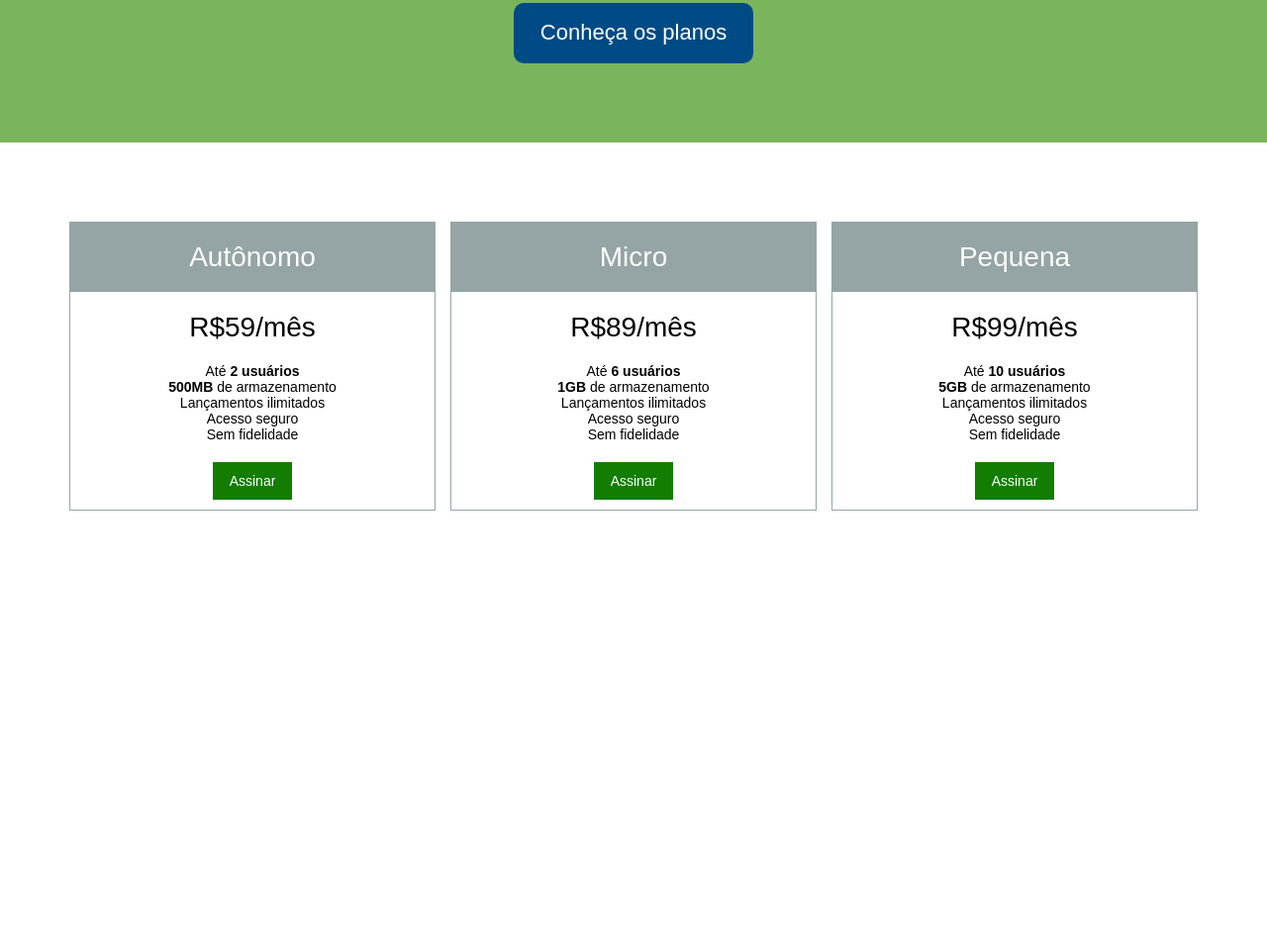
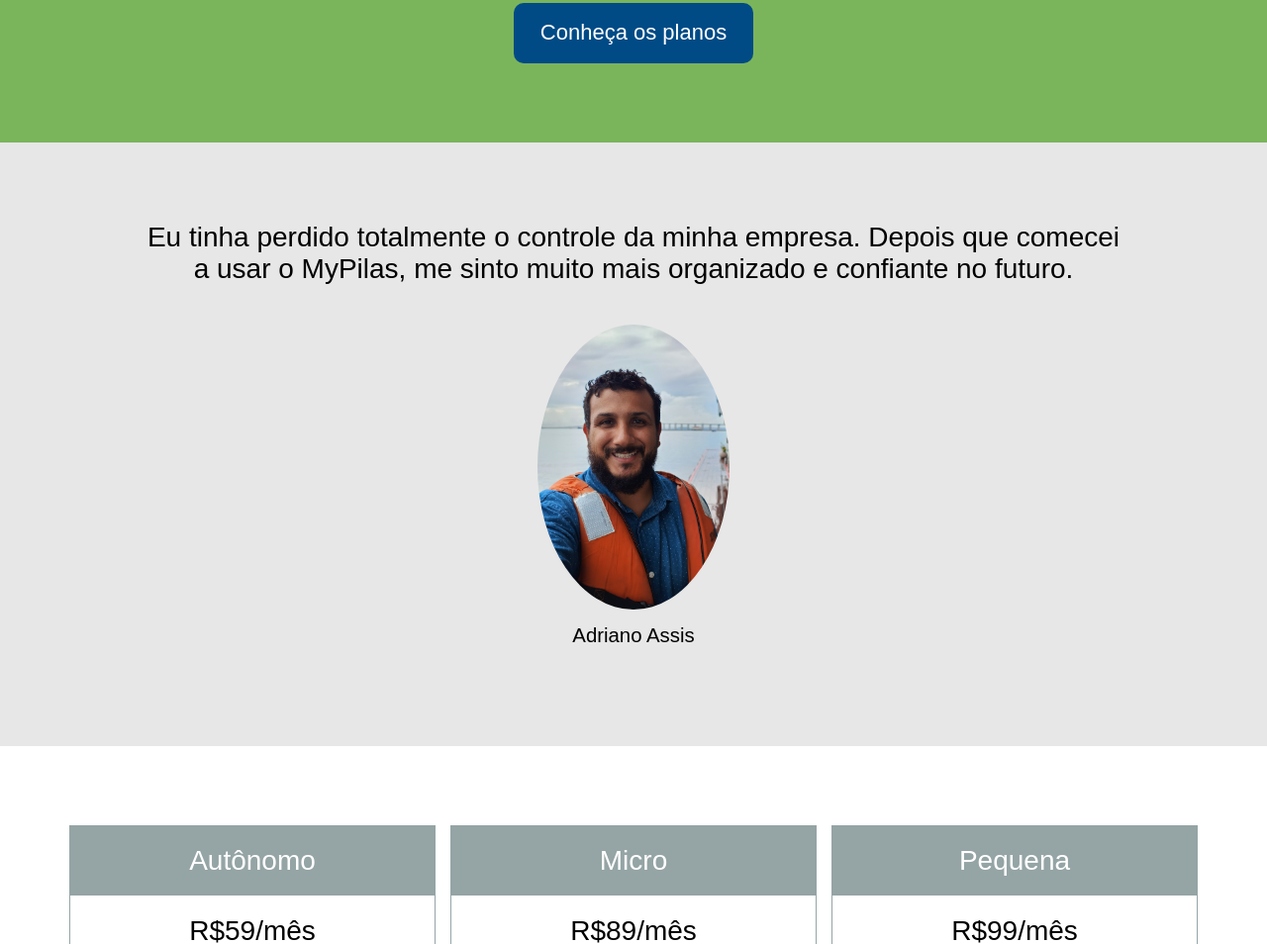
Before and after one commit to adrianopassis/costa-verde, a plain HTML site: page index.html in a window 1280 px wide. Shown: the part 418-1372 px from the top of the page at 99% size. Before the commit the page ends 1014 px from the top, so only its background shows below. Drawn offline with Linux system fonts and the light colour scheme.

Commit message:
Novas mudancas

```diff
--- a/css/componentes.css
+++ b/css/componentes.css
@@ -124,3 +124,42 @@
     font-size: 2.2rem; /* 2.2 * 10px = 22px */
   }
 }
+
+/*--------------------*\
+  CHAMADA
+\*--------------------*/
+.depoimento{
+  font-size: 2.2rem;/*22px*/
+}
+
+@media(min-width: 992px){
+  .depoimento{
+    padding-left: 15px;
+    padding-right: 15px;
+
+    font-size: 2.8rem;
+  }
+}
+
+.depoimento > blockquote{
+  margin: 0;
+  padding: 0 60px;
+
+  text-align: center;
+  font-size: 1em;
+}
+
+.depoimento__autor{
+  margin-top: 40px;
+
+  text-align: center;
+  font-size: 0.7272em;
+}
+
+.depoimento__autor > img{
+  border-radius: 50%;
+}
+
+.depoimento__autor > p{
+  margin-top: 10px;
+}
--- a/css/layout.css
+++ b/css/layout.css
@@ -16,3 +16,8 @@
 
   background-color: #7ab55c;
 }
+
+.layout-depoimento{
+  padding: 80px 0;
+  background-color: #e7e7e7;
+}
--- a/index.html
+++ b/index.html
@@ -31,9 +31,25 @@
             <a href="#planos" class="botao  botao--principal">Conheça os planos</a>
           </div>
         </div>
-
       </div>
     </section>
+
+    <div class="layout-depoimento">
+      <div class="container">
+        <div class="depoimento">
+          <blockquote>
+            Eu tinha perdido totalmente o controle da minha empresa.
+            Depois que comecei a usar o MyPilas, me sinto muito mais organizado e confiante no futuro.
+          </blockquote>
+
+          <div  class="depoimento__autor">
+            <img src="imagens/adrianoassis.jpg" width="193.75" height="288,5833333333333" alt="Adriano Assis">
+            <p>Adriano Assis</p>
+          </div>
+
+        </div>
+      </div>
+    </div>
 
     <div id="planos" class="layout-planos">
       <div class="container">
```
Also changed, not shown: imagens/adrianoassis.jpg (added).
